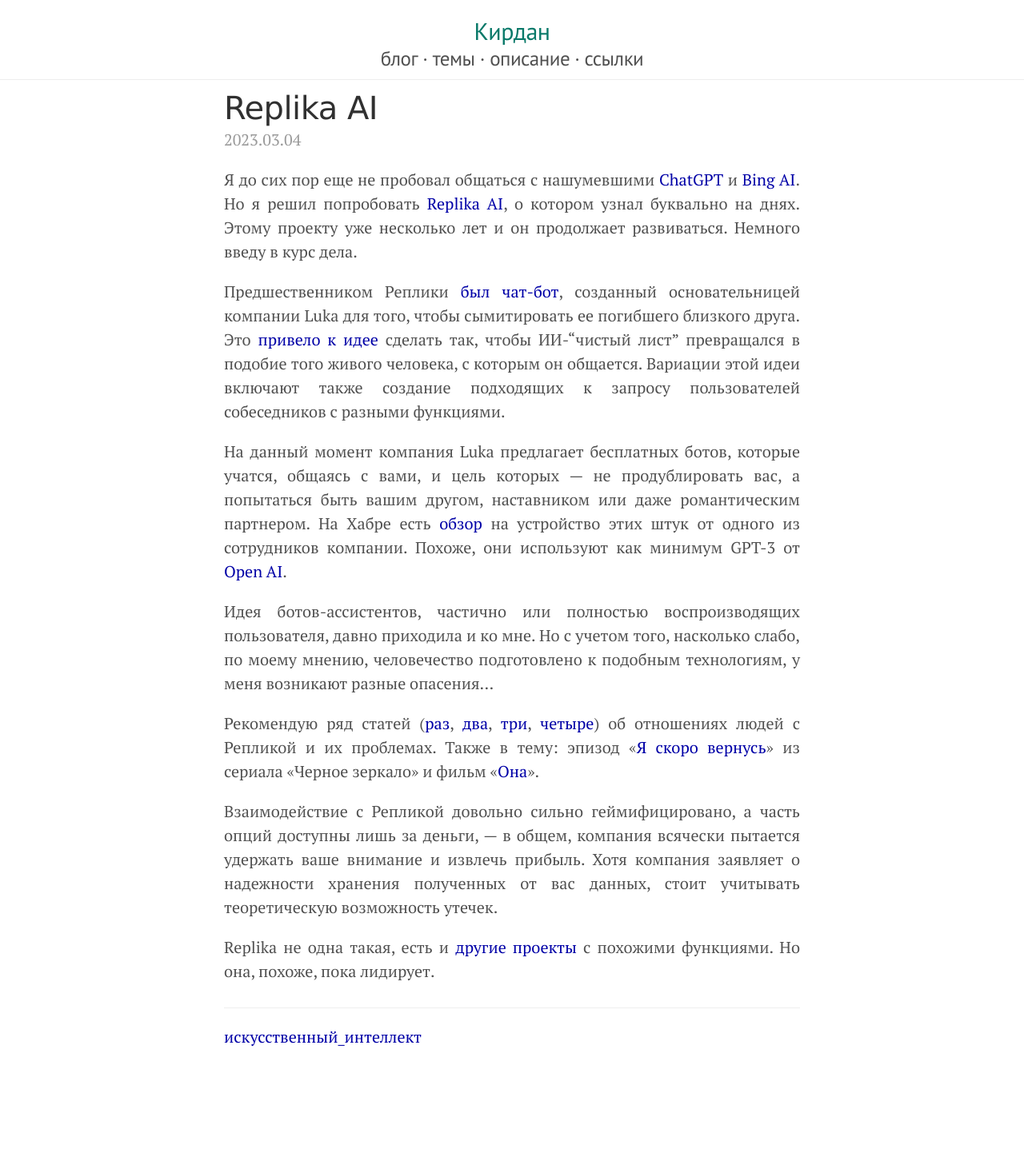
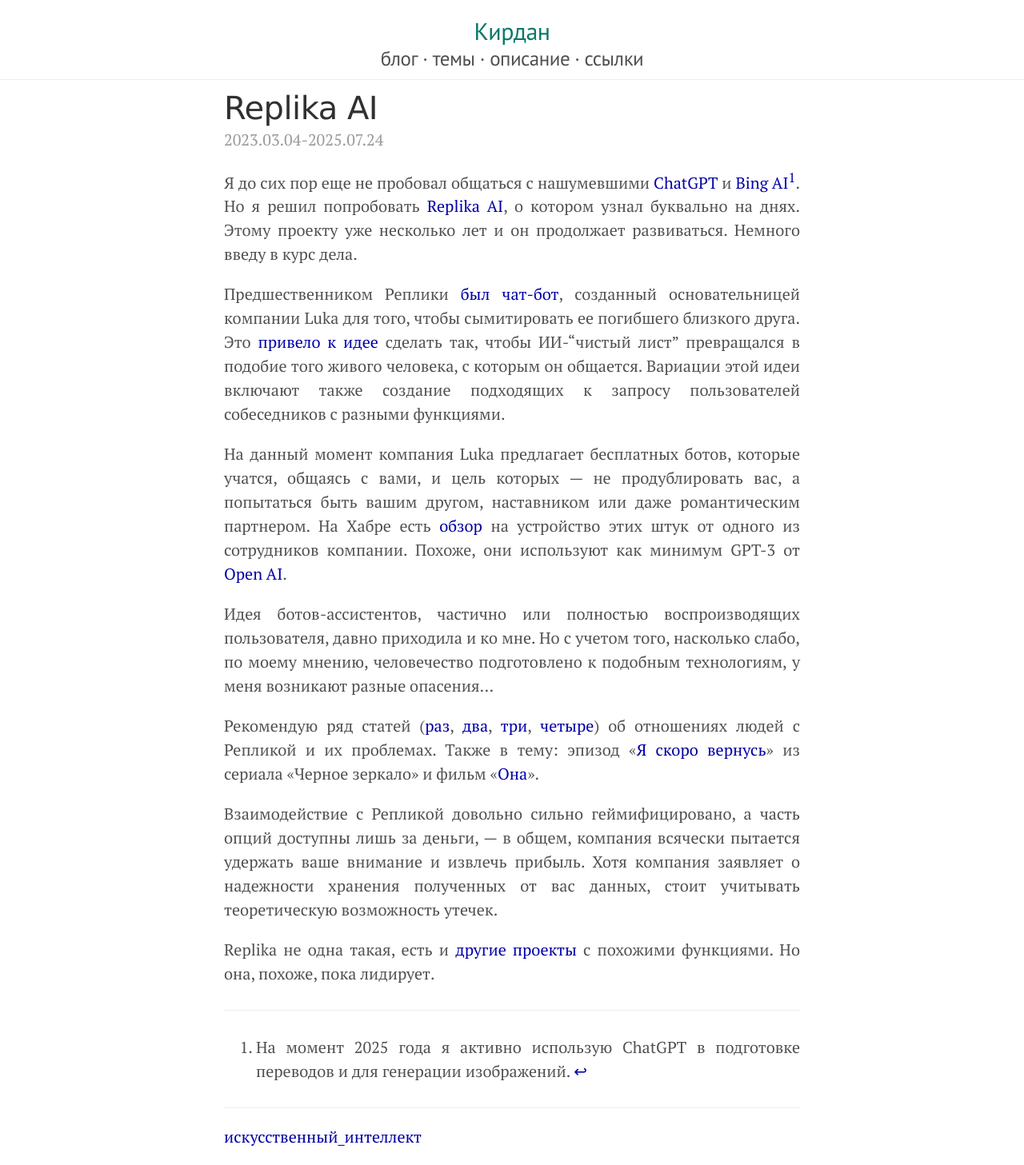
Before and after one commit to KKirdan/kkirdan.github.io, a Jekyll site: the page built from blog/_posts/3. average/2023-03-04-478.md, in a window 1280 px wide. Shown: the whole page at 80% size. Built offline with Jekyll 4.4.1, drawn with Linux system fonts in a browser that asks for light colours; before the commit the page ends 1332 px from its top, so only the background shows below that.

Commit message:
Update 2023-03-04-478.md

```diff
--- a/blog/_posts/3. average/2023-03-04-478.md
+++ b/blog/_posts/3. average/2023-03-04-478.md
@@ -3,6 +3,7 @@
 title: Replika AI
 show_title: true
 unixtime:
+updated: 2025.07.24
 vk: https://vk.com/wall-178968945_478
 telegram: https://t.me/k_kirdan/152
 tags:
@@ -11,7 +12,7 @@
   - пост
 importance: 6
 ---
-Я до сих пор еще не пробовал общаться с нашумевшими [ChatGPT](https://openai.com/blog/chatgpt) и [Bing AI](https://www.bing.com/new). Но я решил попробовать [Replika AI](https://replika.ai/), о котором узнал буквально на днях. Этому проекту уже несколько лет и он продолжает развиваться. Немного введу в курс дела.
+Я до сих пор еще не пробовал общаться с нашумевшими [ChatGPT](https://openai.com/blog/chatgpt) и [Bing AI](https://www.bing.com/new)[^1]. Но я решил попробовать [Replika AI](https://replika.ai/), о котором узнал буквально на днях. Этому проекту уже несколько лет и он продолжает развиваться. Немного введу в курс дела.
 
 Предшественником Реплики [был чат-бот](https://www.theverge.com/a/luka-artificial-intelligence-memorial-roman-mazurenko-bot/), созданный основательницей компании Luka для того, чтобы сымитировать ее погибшего близкого друга. Это [привело к идее](https://qz.com/1698337/replika-this-app-is-trying-to-replicate-you) сделать так, чтобы ИИ-"чистый лист" превращался в подобие того живого человека, с которым он общается. Вариации этой идеи включают также создание подходящих к запросу пользователей собеседников с разными функциями.
 
@@ -24,3 +25,7 @@
 Взаимодействие с Репликой довольно сильно геймифицировано, а часть опций доступны лишь за деньги, — в общем, компания всячески пытается удержать ваше внимание и извлечь прибыль. Хотя компания заявляет о надежности хранения полученных от вас данных, стоит учитывать теоретическую возможность утечек.
 
 Replika не одна такая, есть и [другие проекты](https://alternativeto.net/software/replika/) с похожими функциями. Но она, похоже, пока лидирует.
+
+---
+
+[^1]: На момент 2025 года я активно использую ChatGPT в подготовке переводов и для генерации изображений.
```
